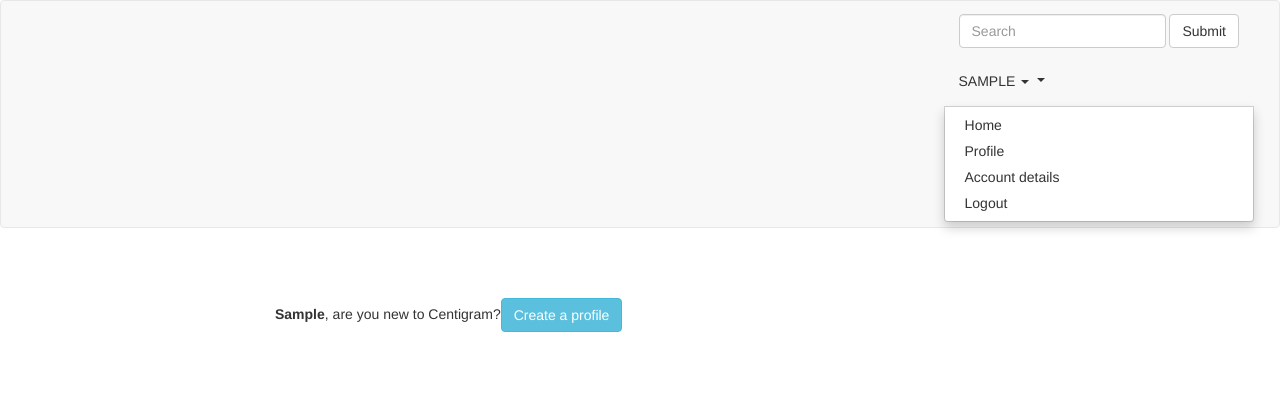
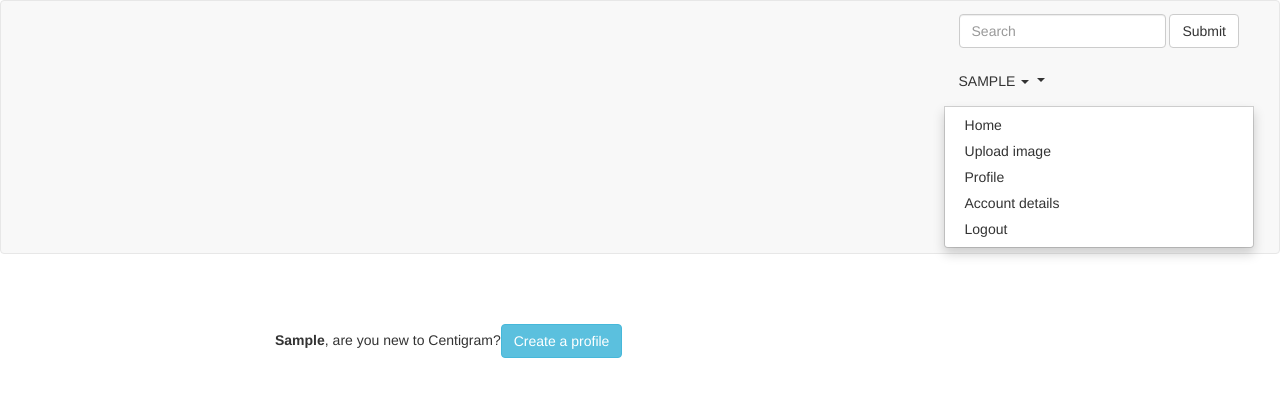
Before and after one commit to feysal-Ibrahim/Centigram, a Django app: page / in a window 1280 px wide, after a click that opens the changed part. Shown: the top 397 px of the page. Run offline with Django 3.2, Linux system fonts and the light colour scheme; the visitor is signed in with stand-in values (Sample User, id 1); data that the repository does not hold is empty; some libraries are stand-ins or nearby versions.

Commit message:
add upload image routes

```diff
--- a/centiapp/templates/navbar.html
+++ b/centiapp/templates/navbar.html
@@ -31,6 +31,9 @@
                   <li>
                     <a href="{% url 'home' %}">Home</a>
                   </li>
+                       <li>
+                    <a href="{% url 'upload' %}">Upload image</a>
+                  </li>
                    <li>
                     <a href="{% url 'profile' %}">Profile</a>
                   </li>
```
Also changed, not shown: media/profile/bbb.jpg (added), media/uploads/bbb.jpg (added).
